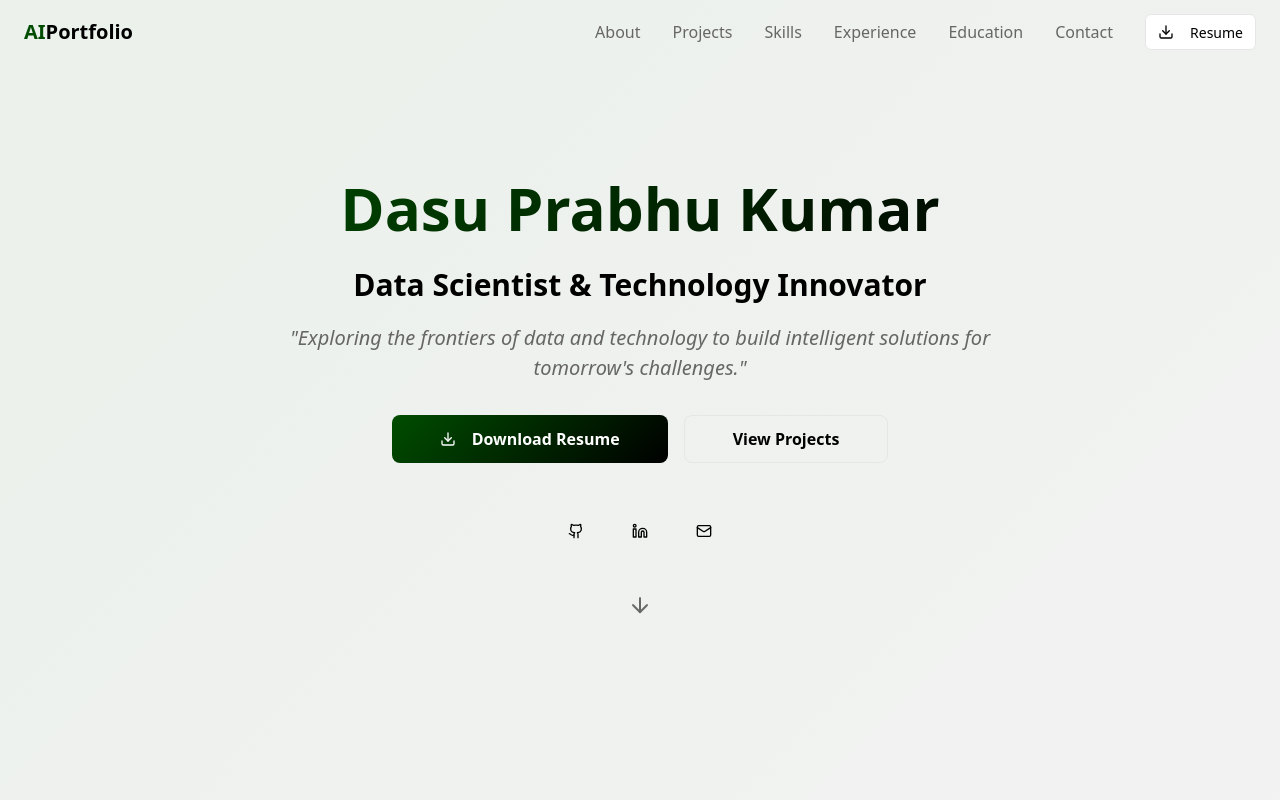
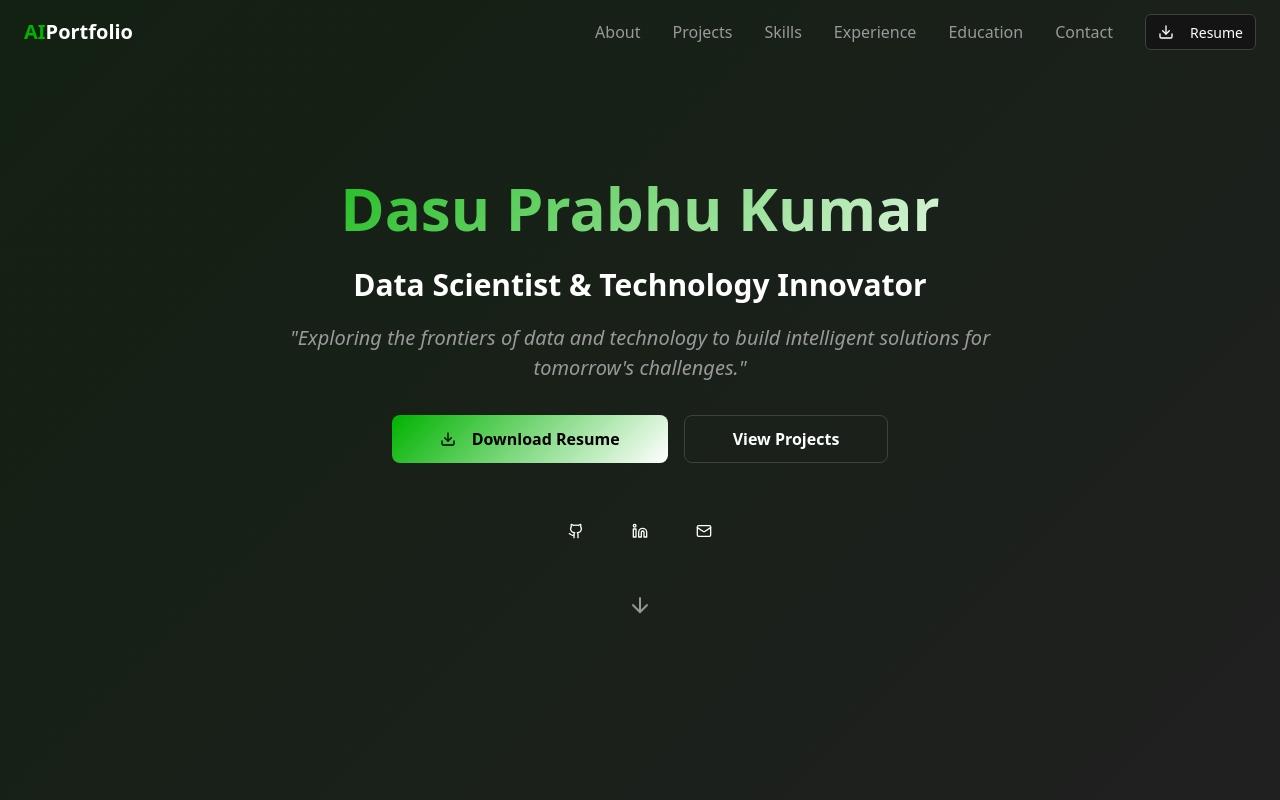
Before and after one commit to prabhudas47/code-explore-teach, a React (Vite) app: page / in a window 1280 px wide. Shown: the top 800 px of the page. Built offline with nearby package versions, Linux system fonts and the light colour scheme.

Commit message:
Change background to dark black
Update website background to a dark black, removing white elements to create a more cohesive dark theme.

```diff
--- a/src/index.css
+++ b/src/index.css
@@ -6,54 +6,54 @@
 
 @layer base {
   :root {
-    /* Core Colors - White, Black & Dark Green */
-    --background: 0 0% 100%;
-    --foreground: 0 0% 0%;
+    /* Core Colors - Dark Black Background with White & Green */
+    --background: 0 0% 8%;
+    --foreground: 0 0% 100%;
 
     /* Cards & Surfaces */
-    --card: 0 0% 100%;
-    --card-foreground: 0 0% 0%;
-    --surface: 0 0% 98%;
+    --card: 0 0% 12%;
+    --card-foreground: 0 0% 100%;
+    --surface: 0 0% 15%;
 
     /* Primary - Dark Green */
-    --primary: 120 100% 15%;
-    --primary-foreground: 0 0% 100%;
-    --primary-soft: 120 100% 95%;
+    --primary: 120 100% 35%;
+    --primary-foreground: 0 0% 0%;
+    --primary-soft: 120 100% 15%;
 
-    /* Secondary - Light Greys */
-    --secondary: 0 0% 96%;
-    --secondary-foreground: 0 0% 0%;
+    /* Secondary - Dark Surfaces */
+    --secondary: 0 0% 20%;
+    --secondary-foreground: 0 0% 100%;
 
-    /* Muted - Professional Greys */
-    --muted: 0 0% 96%;
-    --muted-foreground: 0 0% 40%;
+    /* Muted - Dark Greys */
+    --muted: 0 0% 20%;
+    --muted-foreground: 0 0% 60%;
 
-    /* Accent - Black */
-    --accent: 0 0% 0%;
-    --accent-foreground: 0 0% 100%;
-    --accent-soft: 0 0% 95%;
+    /* Accent - White */
+    --accent: 0 0% 100%;
+    --accent-foreground: 0 0% 0%;
+    --accent-soft: 0 0% 85%;
 
     /* Status Colors */
     --destructive: 0 84% 60%;
     --destructive-foreground: 0 0% 100%;
-    --success: 120 100% 25%;
+    --success: 120 100% 40%;
     --success-foreground: 0 0% 100%;
 
     /* Borders & Inputs */
-    --border: 0 0% 90%;
-    --input: 0 0% 90%;
-    --ring: 120 100% 15%;
+    --border: 0 0% 25%;
+    --input: 0 0% 25%;
+    --ring: 120 100% 35%;
 
-    /* Clean Gradients */
-    --gradient-primary: linear-gradient(135deg, hsl(120 100% 15%), hsl(0 0% 0%));
-    --gradient-surface: linear-gradient(180deg, hsl(0 0% 100%), hsl(0 0% 98%));
-    --gradient-hero: linear-gradient(135deg, hsl(120 100% 15% / 0.08), hsl(0 0% 0% / 0.05));
+    /* Dark Gradients */
+    --gradient-primary: linear-gradient(135deg, hsl(120 100% 35%), hsl(0 0% 100%));
+    --gradient-surface: linear-gradient(180deg, hsl(0 0% 8%), hsl(0 0% 12%));
+    --gradient-hero: linear-gradient(135deg, hsl(120 100% 35% / 0.08), hsl(0 0% 100% / 0.05));
 
-    /* Minimal Shadows */
-    --shadow-soft: 0 2px 8px hsl(0 0% 0% / 0.08);
-    --shadow-medium: 0 4px 16px hsl(0 0% 0% / 0.12);
-    --shadow-hard: 0 8px 32px hsl(0 0% 0% / 0.16);
-    --shadow-primary: 0 4px 20px hsl(120 100% 15% / 0.25);
+    /* Dark Shadows */
+    --shadow-soft: 0 2px 8px hsl(0 0% 0% / 0.5);
+    --shadow-medium: 0 4px 16px hsl(0 0% 0% / 0.6);
+    --shadow-hard: 0 8px 32px hsl(0 0% 0% / 0.7);
+    --shadow-primary: 0 4px 20px hsl(120 100% 35% / 0.3);
 
     /* Swiss Typography Scale */
     --font-size-xs: 0.75rem;
```
